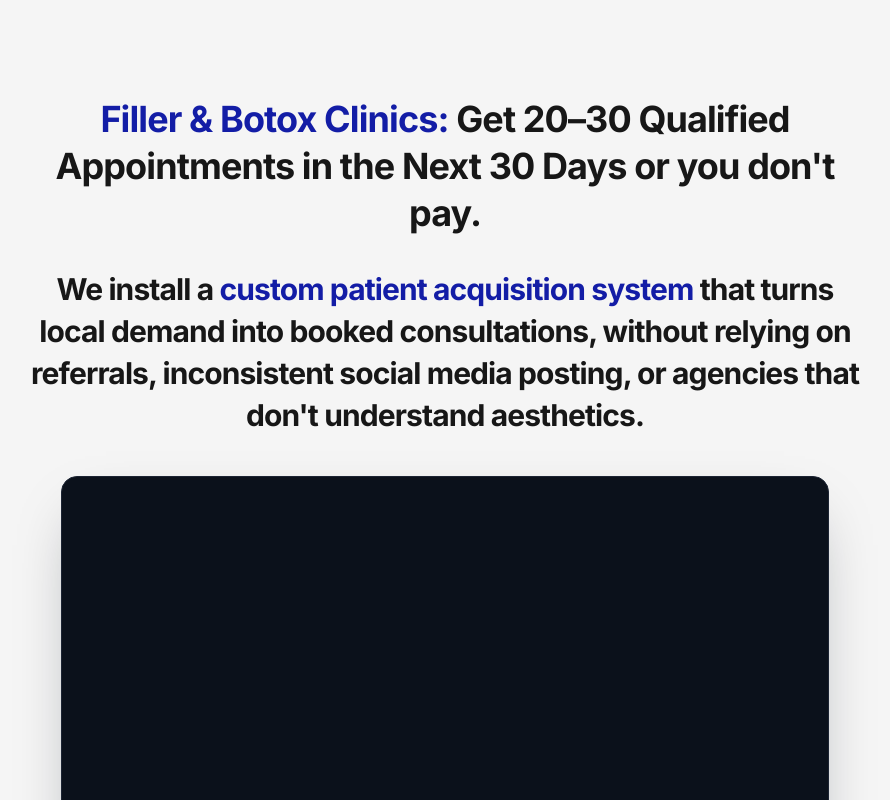
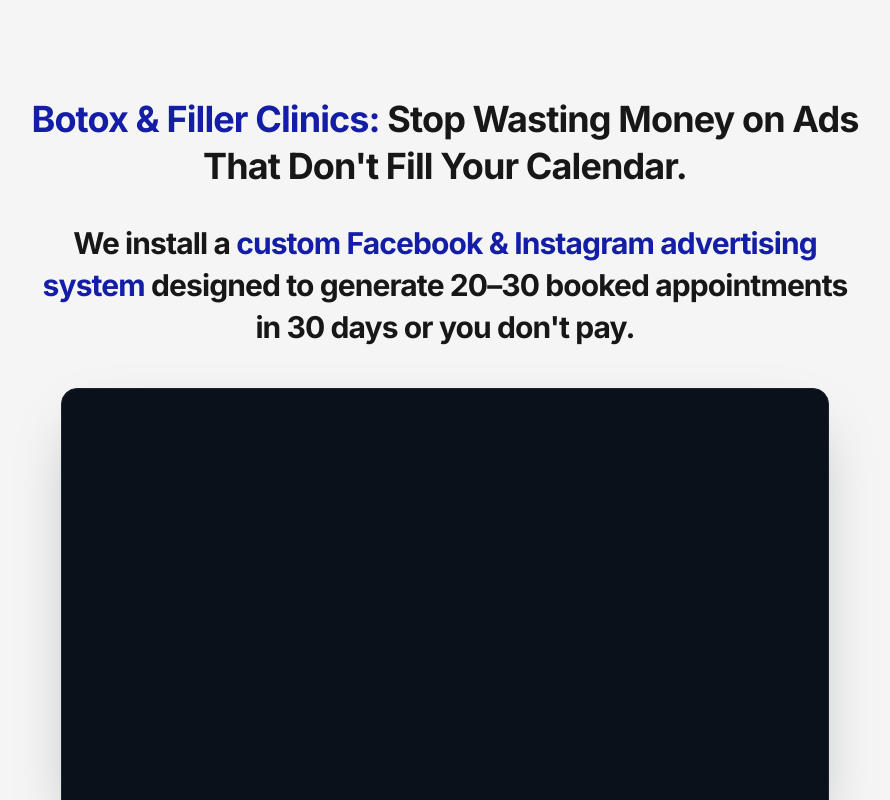
Before and after one commit to Jojo42011/Systemize-Landing, a Next.js app: page / in a window 1280 px wide. Shown: the top 800 px of the page, without its empty margins (195-1085 px from the left). Built offline with nearby package versions, Linux system fonts and the light colour scheme; no server answers.

Commit message:
Revise clinic headline and Facebook and Instagram advertising copy

```diff
--- a/app/page.tsx
+++ b/app/page.tsx
@@ -17,14 +17,12 @@
             id="hero-heading"
             className="font-display mx-auto max-w-4xl text-2xl leading-[1.3] sm:text-3xl sm:leading-[1.3] lg:text-4xl"
           >
-            <span className="text-accent">Filler &amp; Botox Clinics:</span>{" "}
-            Get 20–30 Qualified Appointments in the Next 30 Days or you don&apos;t pay.
+            <span className="text-accent">Botox &amp; Filler Clinics:</span>{" "}
+            Stop Wasting Money on Ads That Don&apos;t Fill Your Calendar.
             <span className="mt-8 block text-xl leading-relaxed sm:text-2xl sm:leading-relaxed lg:text-3xl lg:leading-[1.4]">
               We install a{" "}
-              <strong className="font-bold text-accent">custom patient acquisition system</strong>{" "}
-              that turns local demand into booked consultations, without relying on
-              referrals, inconsistent social media posting, or agencies that don&apos;t
-              understand aesthetics.
+              <strong className="font-bold text-accent">custom Facebook &amp; Instagram advertising system</strong>{" "}
+              designed to generate 20–30 booked appointments in 30 days or you don&apos;t pay.
             </span>
           </h1>
 
```
